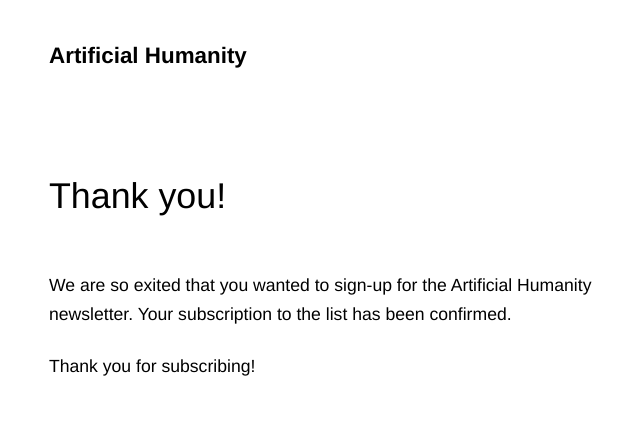
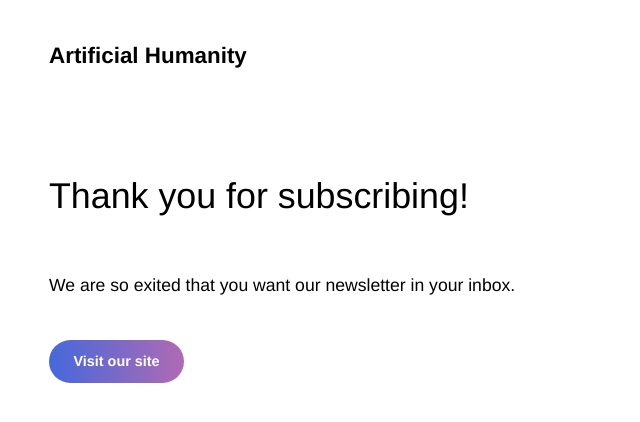
Before and after one commit to annaloverus/annaloverus.github.io, a plain HTML site: page thankyou.html in a window 1280 px wide. Shown: the whole page, without its empty margins (6-646 px from the left). Drawn offline with nearby package versions, Linux system fonts and the light colour scheme; a web font is replaced by a local one.

Commit message:
Small changes

```diff
--- a/thankyou.html
+++ b/thankyou.html
@@ -19,9 +19,9 @@
       </div>
 <div class="grid-x grid-padding-x">
   <div class="large-6 cell">
-    <h3 style="margin-bottom: 50px;font-weight: 300;">Thank you!</h3>
-      <p>We are so exited that you wanted to sign-up for the Artificial Humanity newsletter. Your subscription to the list has been confirmed.</p>
-<p>Thank you for subscribing!</p>
+    <h3 style="margin-bottom: 50px;font-weight: 300;">Thank you for subscribing!</h3>
+      <p>We are so exited that you want our newsletter in your inbox.</p>
+      <a class="button" href="/index.html">Visit our site</a>
       </div>
     </div>
 <div class="grid-x grid-padding-x">
```
Also changed, not shown: index.html (+1 -1 lines).
